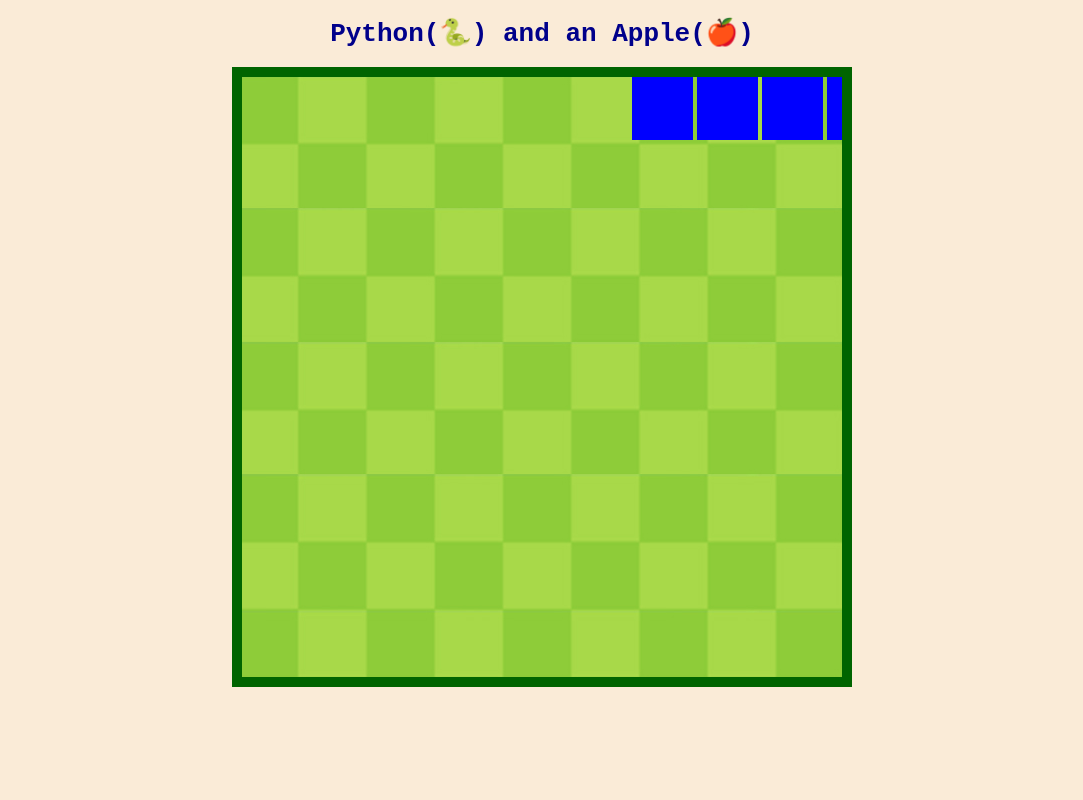
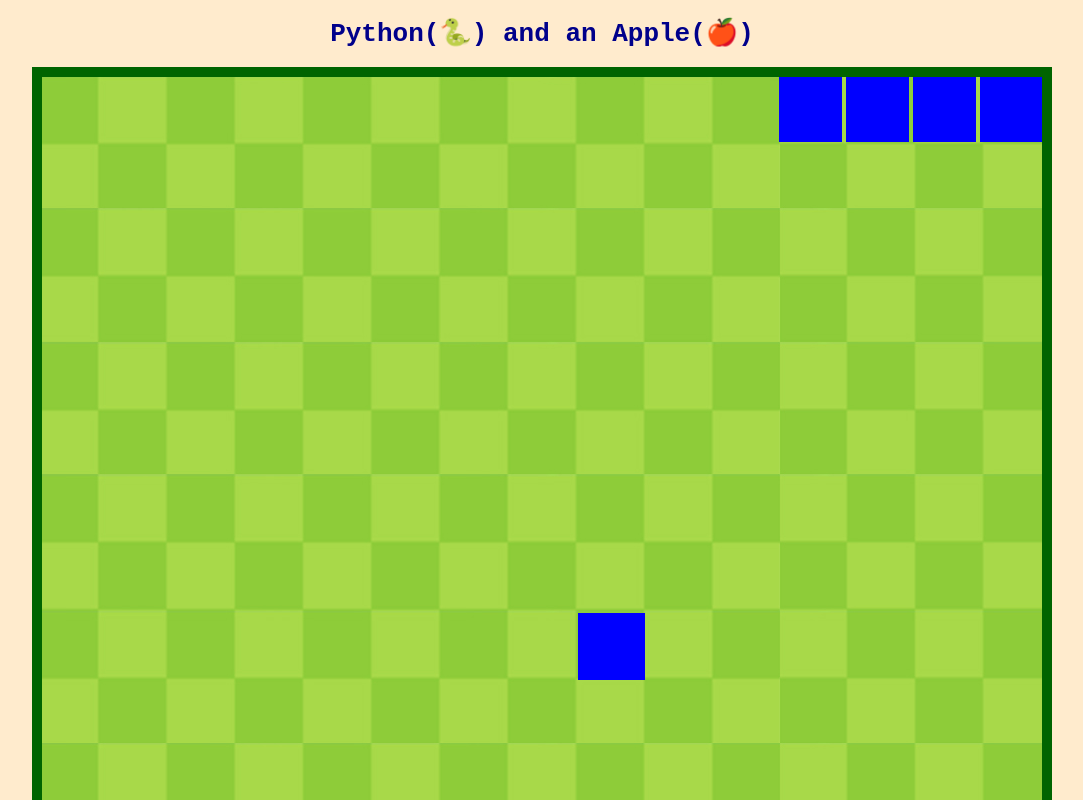
Before and after one commit to temp192000/DSA-IRL, a plain HTML site: page apple.py/index.html in a window 1280 px wide. Shown: the top 800 px of the page, without its empty margins (98-1181 px from the left). Drawn offline with Linux system fonts and the light colour scheme.

Commit message:
feat: snake apple collision scene

```diff
--- a/apple.py/script.js
+++ b/apple.py/script.js
@@ -1,9 +1,11 @@
 function init(){
     garden = document.getElementById('canvas-area');
-    W = H = garden.width = garden.height = 600;
+    W = H = garden.width = garden.height = 1000;
     pen = garden.getContext('2d');
 
-    cellSpace = 65;
+    cellSpace = 67;
+
+    apple = growApple();
 
     snake = {
         body:[],
@@ -20,38 +22,39 @@ function init(){
 
         drawSnake(){
             pen.fillStyle = snake.color;
-            for(let i = 0; i < snake.body_len; i++){
-                pen.fillRect(snake.body[i].x * cellSpace, snake.body[i].y * cellSpace, cellSpace - 4, cellSpace - 2)
+
+            for(let i = 0; i < snake.body.length; i++){
+                pen.fillRect(snake.body[i].x * cellSpace, snake.body[i].y * cellSpace, cellSpace - 4, cellSpace - 2);
             }
         },
 
         updateSnake(){
-            snake.body.pop();
-            tailX = snake.body[0].x;
-            tailY = snake.body[0].y;
+            headX = snake.body[0].x;
+            headY = snake.body[0].y;
+
+            if(headX == apple.x && headY == apple.y){
+                apple = growApple();
+            }else{
+                this.body.pop();
+            }
 
             let nextSceneX, nextSceneY;
 
             if(snake.direction == "right"){
-                nextSceneX = tailX + 1;
-                nextSceneY = tailY;
+                nextSceneX = headX + 1;
+                nextSceneY = headY;
             }else if(snake.direction == "left"){
-                nextSceneX = tailX - 1;
-                nextSceneY = tailY;
+                nextSceneX = headX - 1;
+                nextSceneY = headY;
             }else if(snake.direction == "up"){
-                nextSceneX = tailX;
-                nextSceneY = tailY - 1;
-            }else if(snake.direction == "down"){
-                nextSceneX = tailX;
-                nextSceneY = tailY + 1;
+                nextSceneX = headX;
+                nextSceneY = headY - 1;
+            }else{
+                nextSceneX = headX;
+                nextSceneY = headY + 1;
             }
 
-            // Collision Detection
-
-            snake.body.unshift({
-                x:nextSceneX,
-                y:nextSceneY
-            })
+            this.body.unshift({x:nextSceneX, y:nextSceneY});
 
             let lastSceneX = Math.round(W / cellSpace), lastSceneY = Math.round(H / cellSpace);
             if(snake.body[0].x < 0 || snake.body[0].y < 0 || snake.body[0].x > lastSceneX ||snake.body[0].y > lastSceneY){
@@ -77,8 +80,22 @@ function init(){
     document.addEventListener("keydown", helpSnake);
 }
 
+function growApple(){
+    let appleX = Math.round(Math.random() * (W - cellSpace) / cellSpace);
+    let appleY = Math.round(Math.random() * (H - cellSpace) / cellSpace);
+
+    let apple = {
+        x: appleX,
+        y: appleY
+    }
+
+    return apple;
+}
+
 function draw(){
     pen.clearRect(0, 0, W, H);
+    pen.fillRect(apple.x * cellSpace, apple.y * cellSpace, cellSpace, cellSpace);
+
     snake.drawSnake();
 }
 
--- a/apple.py/style.css
+++ b/apple.py/style.css
@@ -1,9 +1,9 @@
-h1, h4{
+h1{
     text-align: center;
 }
 
 body{
-    background-color: antiquewhite;
+    background-color:blanchedalmond;
     font-family:monospace;
     color:darkblue;
 }
```
Also changed, not shown: apple.py/index.html (+0 -1 lines).
